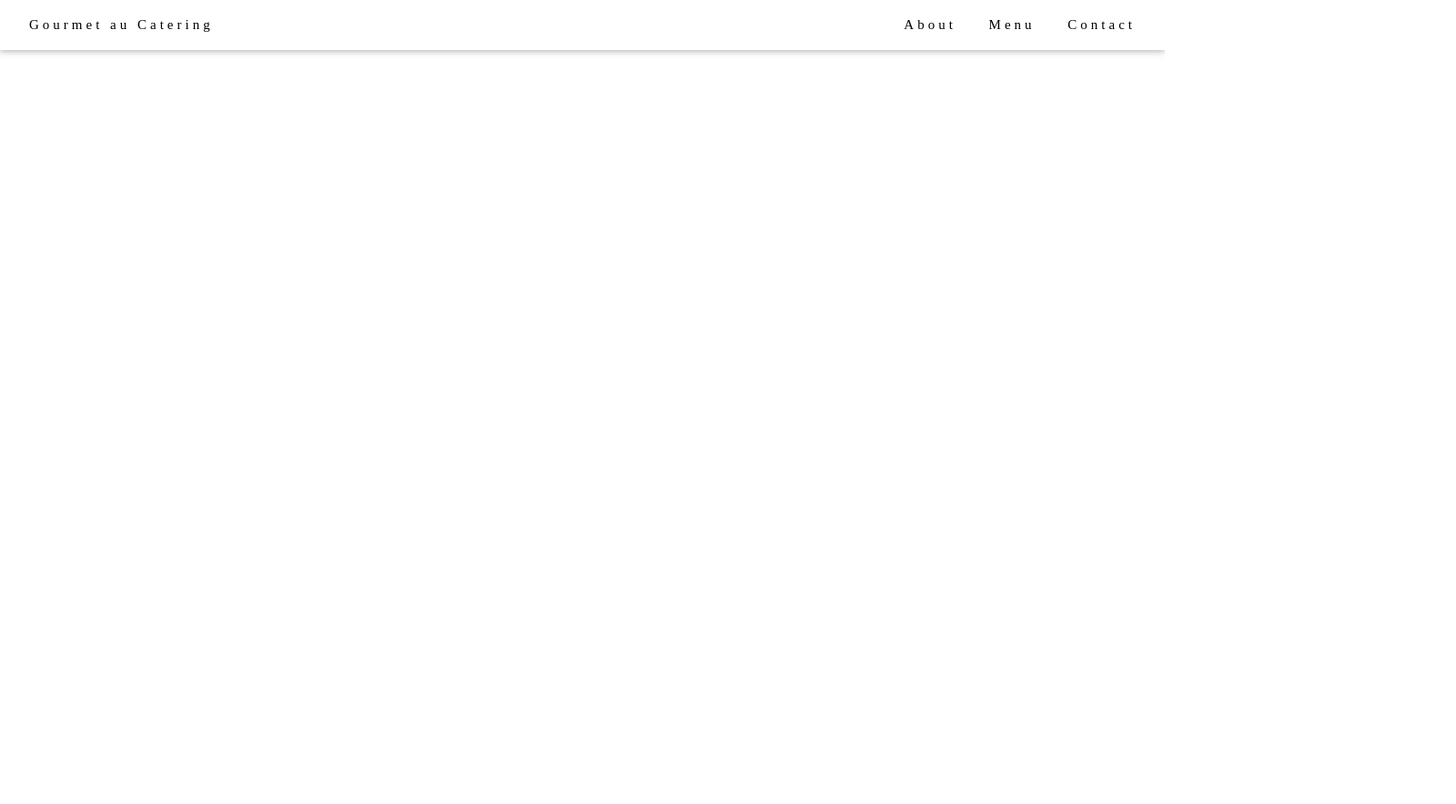
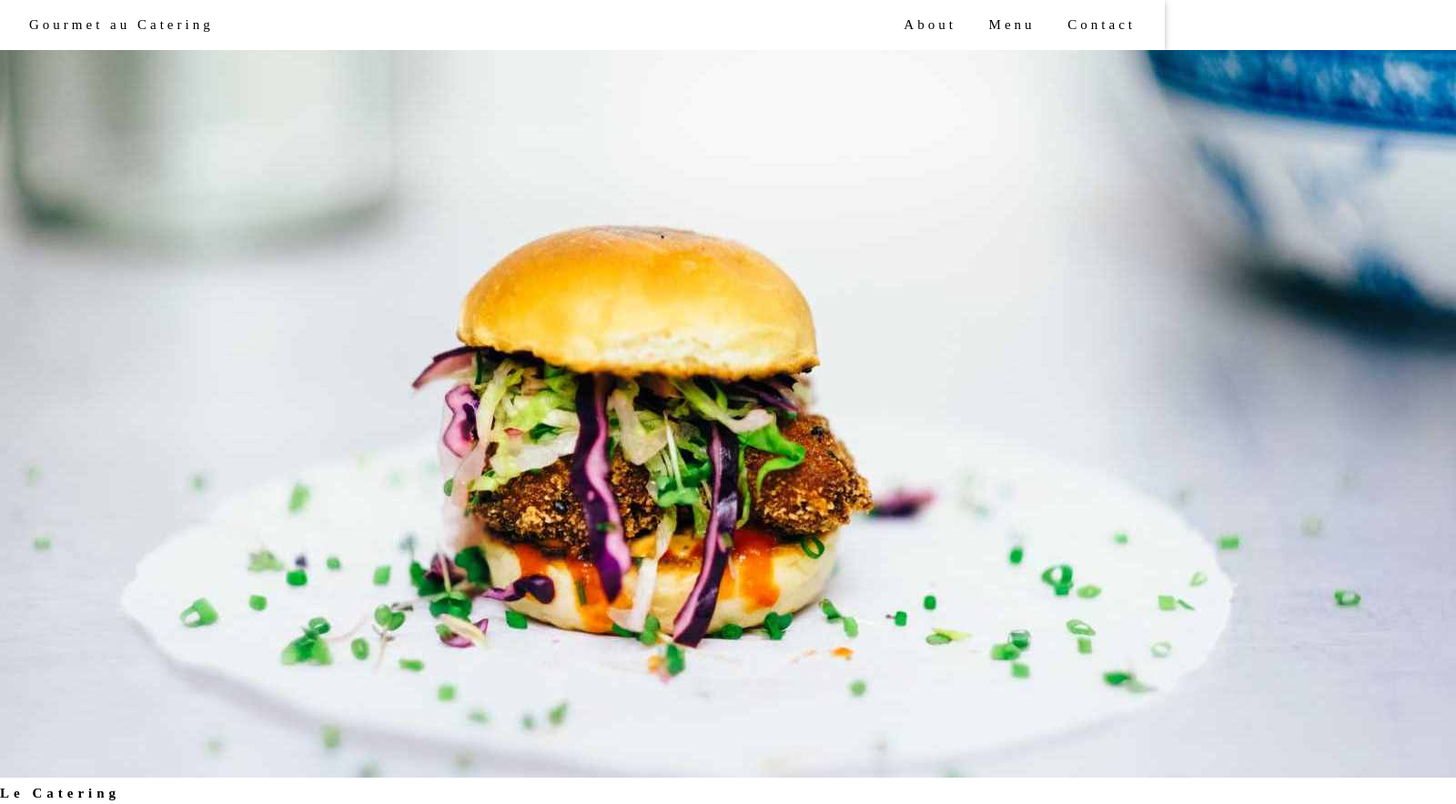
Before and after one commit to Suy4Dever/restaurant-menu-page, a plain HTML site: page index.html in a window 1280 px wide. Shown: the whole page at 91% size, 1600 px wide, since content can reach past the window. Before the commit the page ends 800 px from the top, so only its background shows below. Drawn offline with Linux system fonts and the light colour scheme.

Commit message:
add content to ad img content

```diff
--- a/index.html
+++ b/index.html
@@ -18,6 +18,10 @@
           <a>Contact</a>
         </div>
       </nav>
+      <div class="ad-img">
+        <img src="./img/hamburger.jpg" alt="A big hamburger" />
+        <h1>Le Catering</h1>
+      </div>
     </header>
     <article></article>
     <footer></footer>
```
